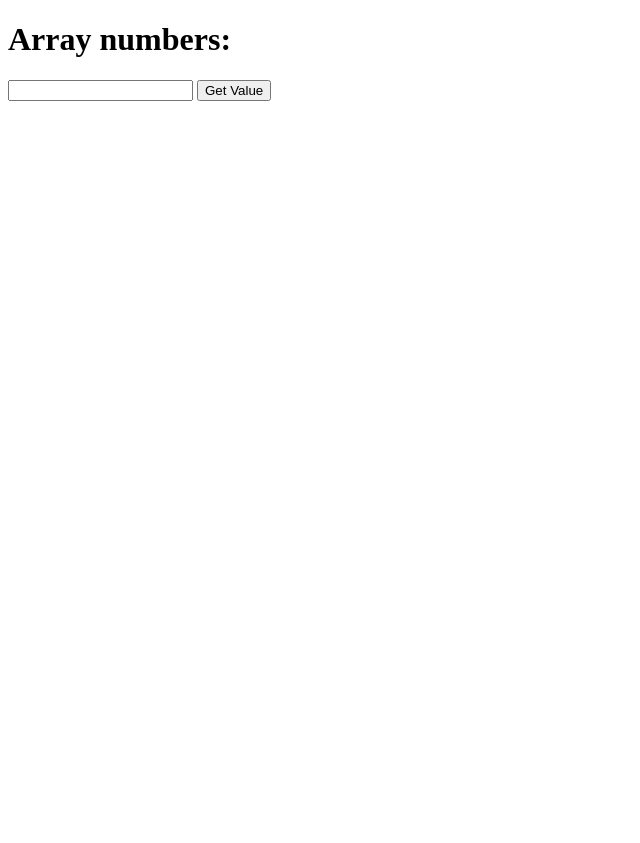
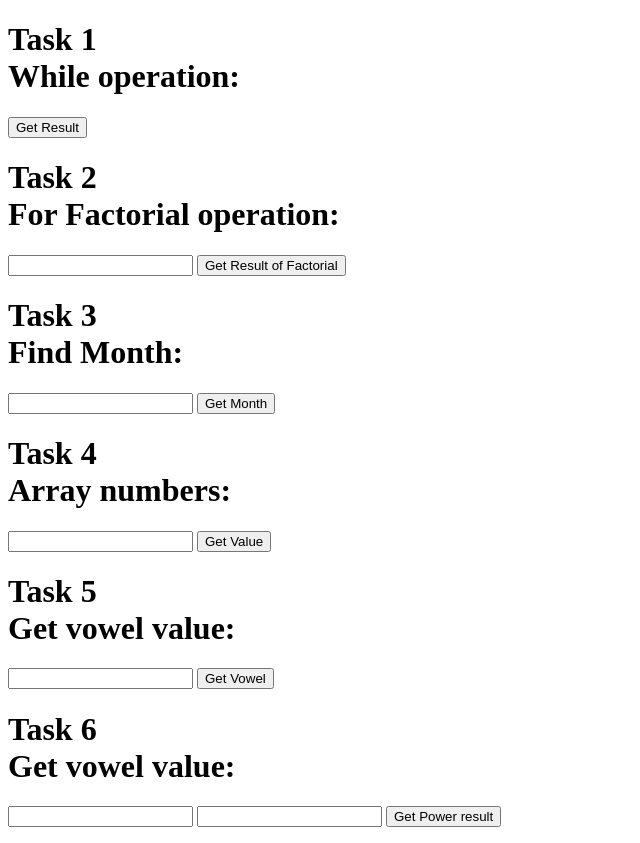
Before and after one commit to Oleksandr1072004/web-technologies, a plain HTML site: page LR3 (JS)/test.html in a window 1280 px wide. Shown: the whole page, without its empty margins (0-640 px from the left). Before the commit the page ends 800 px from the top, so only its background shows below. Drawn offline with Linux system fonts and the light colour scheme.

Commit message:
Update test.html

```diff
--- a/LR3 (JS)/test.html
+++ b/LR3 (JS)/test.html
@@ -5,12 +5,36 @@
     <title>Test JS (LR3)</title>
 </head>
 <body>
-    <h1>Array numbers:</h1>
-<!--    <p id="array">1, 2, 3, 4, 5, 6, 7, 8, 9, 10</p>-->
-<!--    <button onclick="result_for(document.getElementById('array'))">Press</button>-->
+    <h1>Task 1<br>While operation:</h1>
+    <button onclick="result_while()">Get Result</button>
+    <p id="res_while"></p>
+
+    <h1>Task 2<br>For Factorial operation:</h1>
+    <input type="text" id="num" value="" />
+    <button onclick="result_factorial_for()">Get Result of Factorial</button>
+    <p id="res_factorial_for"></p>
+
+    <h1>Task 3<br>Find Month:</h1>
+    <input type="text" id="month_num" value="" />
+    <button onclick="console.log(result_month())">Get Month</button>
+    <p id="res_find_month"></p>
+
+    <h1>Task 4<br>Array numbers:</h1>
     <input type="text" id="array" value="" />
     <button onclick="result_for()">Get Value</button>
     <p id="res_array"></p>
+
+    <h1>Task 5<br>Get vowel value:</h1>
+    <input type="text" id="word" value="" />
+    <button onclick="result_vowel()">Get Vowel</button>
+    <p id="res_word"></p>
+
+    <h1>Task 6<br>Get vowel value:</h1>
+    <input type="text" id="base" value="" />
+    <input type="text" id="exponent" value="" />
+    <button onclick="result_power()">Get Power result</button>
+    <p id="res_power"></p>
+
 </body>
 <script src="script.js"></script>
 </html>
```
